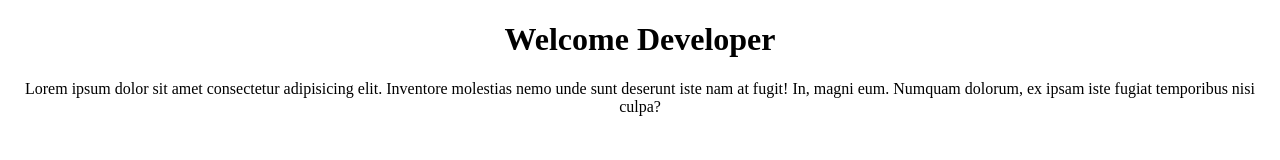
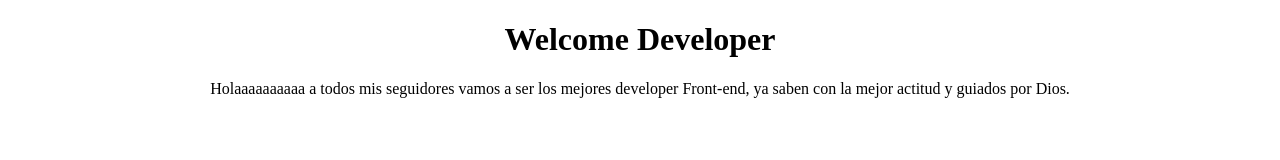
Before and after one commit to manbicho/prework, a plain HTML site: page index.html in a window 1280 px wide. Drawn offline with Linux system fonts and the light colour scheme.

Commit message:
cambios en html

```diff
--- a/index.html
+++ b/index.html
@@ -9,7 +9,7 @@
 <body>
     <center>
     <h1>Welcome Developer</h1>
-    <p>Lorem ipsum dolor sit amet consectetur adipisicing elit. Inventore molestias nemo unde sunt deserunt iste nam at fugit! In, magni eum. Numquam dolorum, ex ipsam iste fugiat temporibus nisi culpa?</p>
+    <p>Holaaaaaaaaaa a todos mis seguidores vamos a ser los mejores developer Front-end, ya saben con la mejor actitud y guiados por Dios.</p>
     </center>
 </body>
 </html>
```
